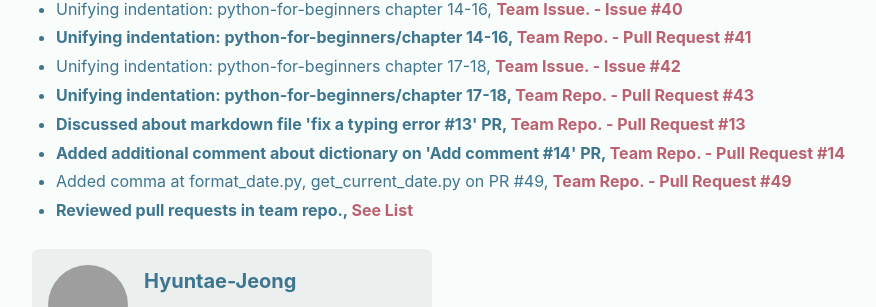
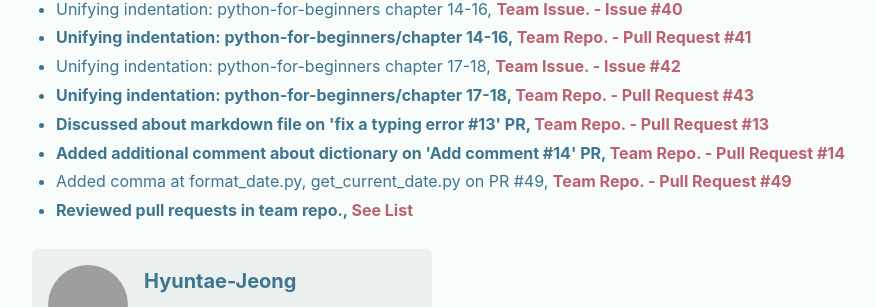
Before and after one commit to 20-1-SKKU-OSS/2020-1-OSS-2, a Jekyll site: the page built from docs/_posts/2020-06-09-What-Hyuntae-Jeong-Done.md, in a window 1280 px wide, cut to the strip 1173-1480 px from the top of the page. Shown: the whole strip, without its empty margins (71-947 px from the left). Built offline with Jekyll 4.4.1, drawn with Linux system fonts in a browser that asks for light colours; nearby versions of some CDN libraries; grey boxes are pictures that could not be loaded.

```diff
--- a/docs/_data/works/Hyuntae-Jeong.yml
+++ b/docs/_data/works/Hyuntae-Jeong.yml
@@ -49,7 +49,7 @@ projectwork:
     linked  : "Team Repo. - Pull Request #43"
     link    : "https://github.com/20-1-SKKU-OSS/c9-python-getting-started/pull/43"
     core    : true
-  - desc    : "Discussed about markdown file  'fix a typing error #13' PR"
+  - desc    : "Discussed about markdown file on 'fix a typing error #13' PR"
     linked  : "Team Repo. - Pull Request #13"
     link    : "https://github.com/20-1-SKKU-OSS/c9-python-getting-started/pull/13"
     core    : true
```
